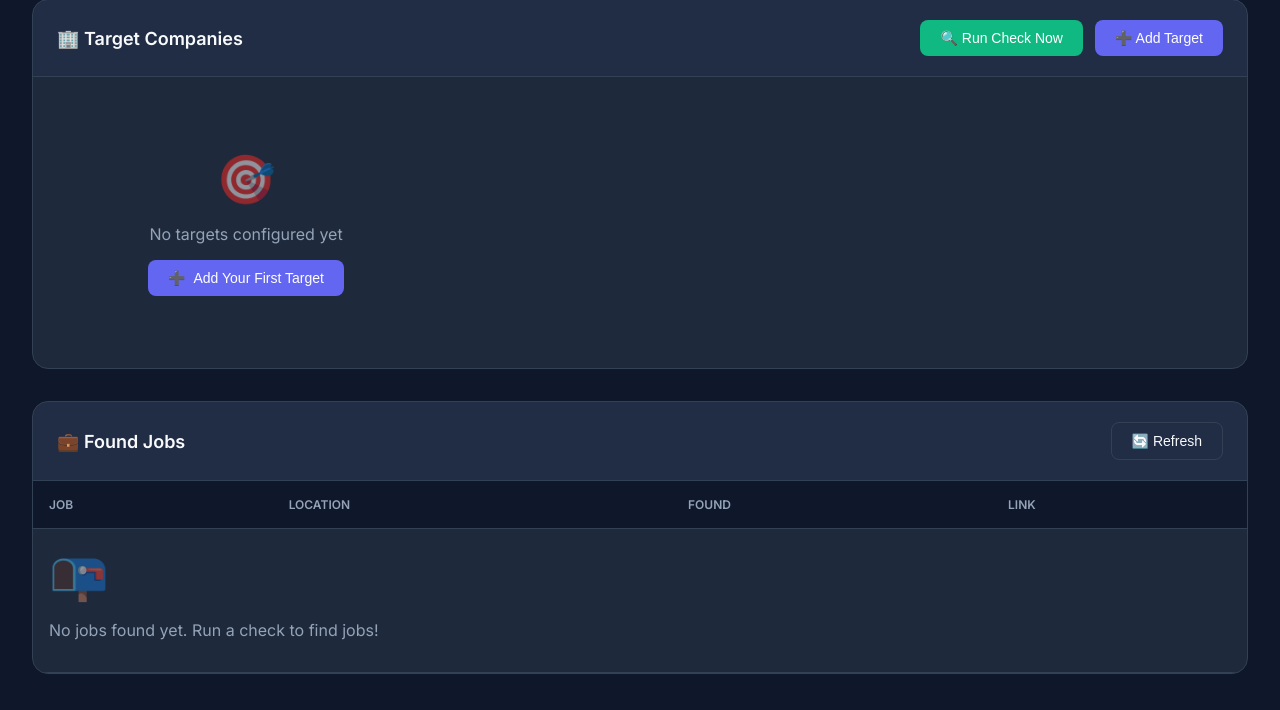
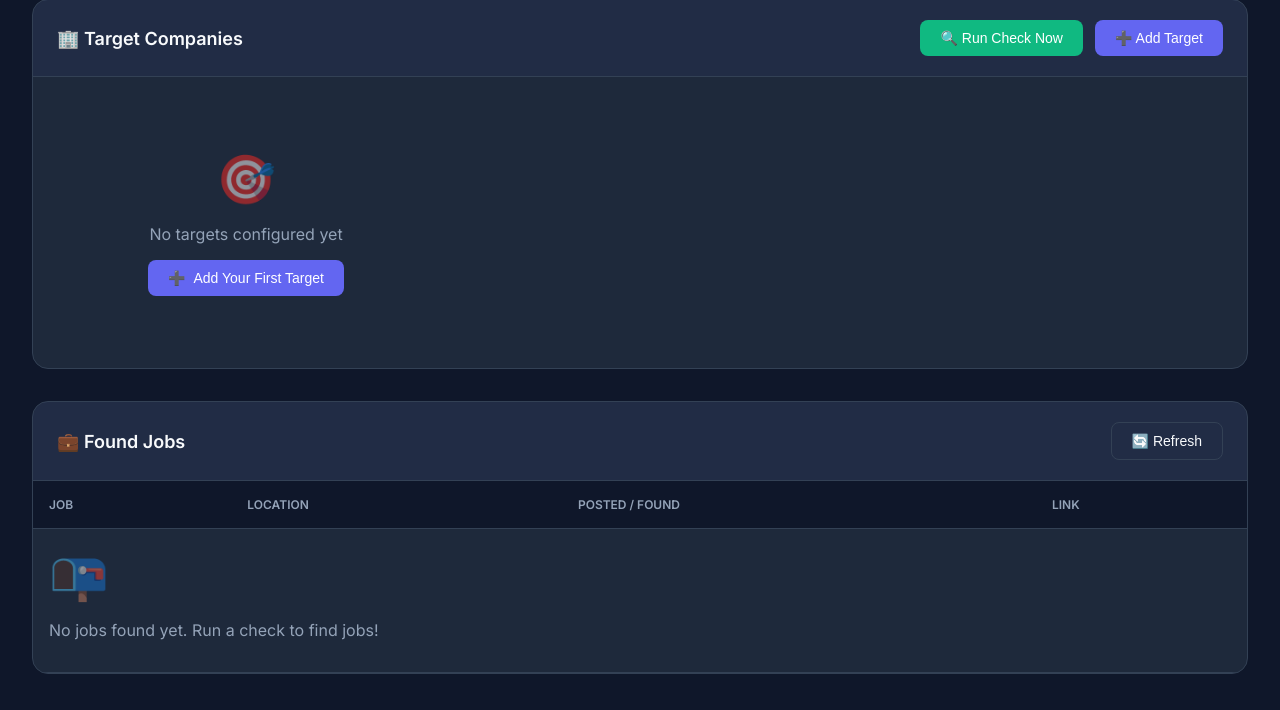
Before and after one commit to JithendraNara/referral-agent, a FastAPI app: page / in a window 1280 px wide. Shown: the part 308-1018 px from the top of the page. Run offline with FastAPI, Linux system fonts and the light colour scheme; data that the repository does not hold is empty.

Commit message:
Add posted_date field to job listings

```diff
--- a/agent.py
+++ b/agent.py
@@ -15,16 +15,18 @@ Example Input (Raw HTML snippet):
 <div class="job-card">
   <h3><a href="/careers/swe-123">Senior Software Engineer</a></h3>
   <span class="location">San Francisco, CA</span>
+  <span class="date">01/15/2026</span>
 </div>
 <div class="job-listing">
   <a href="https://boards.greenhouse.io/company/jobs/456">ML Engineer</a>
   <p>New York, NY</p>
+  <time>Posted 2 days ago</time>
 </div>
 
 Example Output:
 [
-  {"title": "Senior Software Engineer", "url": "/careers/swe-123", "location": "San Francisco, CA"},
-  {"title": "ML Engineer", "url": "https://boards.greenhouse.io/company/jobs/456", "location": "New York, NY"}
+  {"title": "Senior Software Engineer", "url": "/careers/swe-123", "location": "San Francisco, CA", "posted_date": "01/15/2026"},
+  {"title": "ML Engineer", "url": "https://boards.greenhouse.io/company/jobs/456", "location": "New York, NY", "posted_date": "2 days ago"}
 ]
 
 IMPORTANT URL RULES:
@@ -96,12 +98,14 @@ def find_jobs(target: Dict[str, Any], llm) -> List[Dict]:
         - "title": The job title (string)
         - "url": The ACTUAL job URL from the href attribute - NOT button text like "Apply Now" (string)
         - "location": The job location, or "Remote" or "Not specified" (string)
+        - "posted_date": When the job was posted - look for dates like "01/15/2026", "Jan 15", "2 days ago", "Posted yesterday" (string or null)
 
         {FEW_SHOT_EXAMPLES}
 
         CRITICAL RULES:
         - The "url" field MUST be a real URL path (like "/jobs/123" or "https://..."), NOT button text
         - If a job's link text says "Apply Now" but href="/careers/job-456", use "/careers/job-456" as the url
+        - Extract the posting date if visible - check for date patterns, "Posted X days ago", timestamps, etc.
         - Return ONLY the JSON array, no explanation or markdown
         - If no matching jobs found, return: []
         - Include partial matches (e.g., "ML Engineer" matches "Engineer")
--- a/models.py
+++ b/models.py
@@ -11,6 +11,7 @@ class JobListing(BaseModel):
     title: str = Field(..., description="Job title")
     url: str = Field(..., description="URL to the job posting")
     location: str = Field(default="Not specified", description="Job location")
+    posted_date: Optional[str] = Field(default=None, description="Date the job was posted (e.g., '01/15/2026', 'Jan 15', '2 days ago')")
 
     class Config:
         extra = "allow"  # Allow additional fields from LLM
--- a/static/app.js
+++ b/static/app.js
@@ -186,6 +186,8 @@ function renderJobs() {
             ? new Date(job.found_at._seconds * 1000)
             : new Date(job.found_at);
 
+        const postedDate = job.posted_date || 'N/A';
+
         return `
             <tr>
                 <td>
@@ -193,7 +195,10 @@ function renderJobs() {
                     <div class="job-company">${escapeHtml(job.company_name || 'Unknown Company')}</div>
                 </td>
                 <td>${escapeHtml(job.location || 'N/A')}</td>
-                <td class="job-date">${formatDate(foundDate)}</td>
+                <td class="job-date">
+                    <div>${escapeHtml(postedDate)}</div>
+                    <div style="font-size: 0.65rem; color: var(--text-secondary);">Found: ${formatDate(foundDate)}</div>
+                </td>
                 <td>
                     <a href="${escapeHtml(job.url)}" target="_blank" rel="noopener">
                         View Job →
--- a/templates/index.html
+++ b/templates/index.html
@@ -85,7 +85,7 @@
                         <tr>
                             <th>Job</th>
                             <th>Location</th>
-                            <th>Found</th>
+                            <th>Posted / Found</th>
                             <th>Link</th>
                         </tr>
                     </thead>
```
